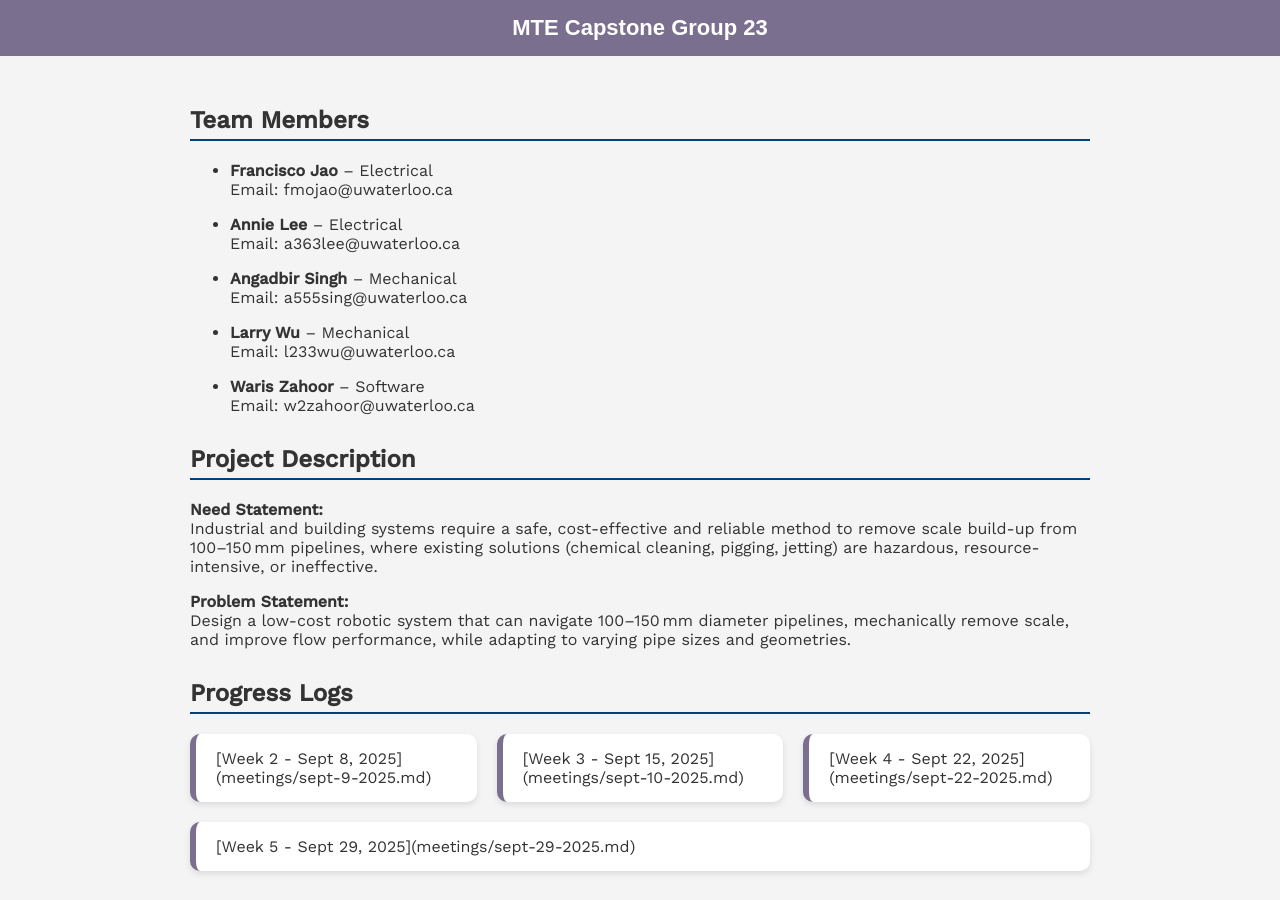
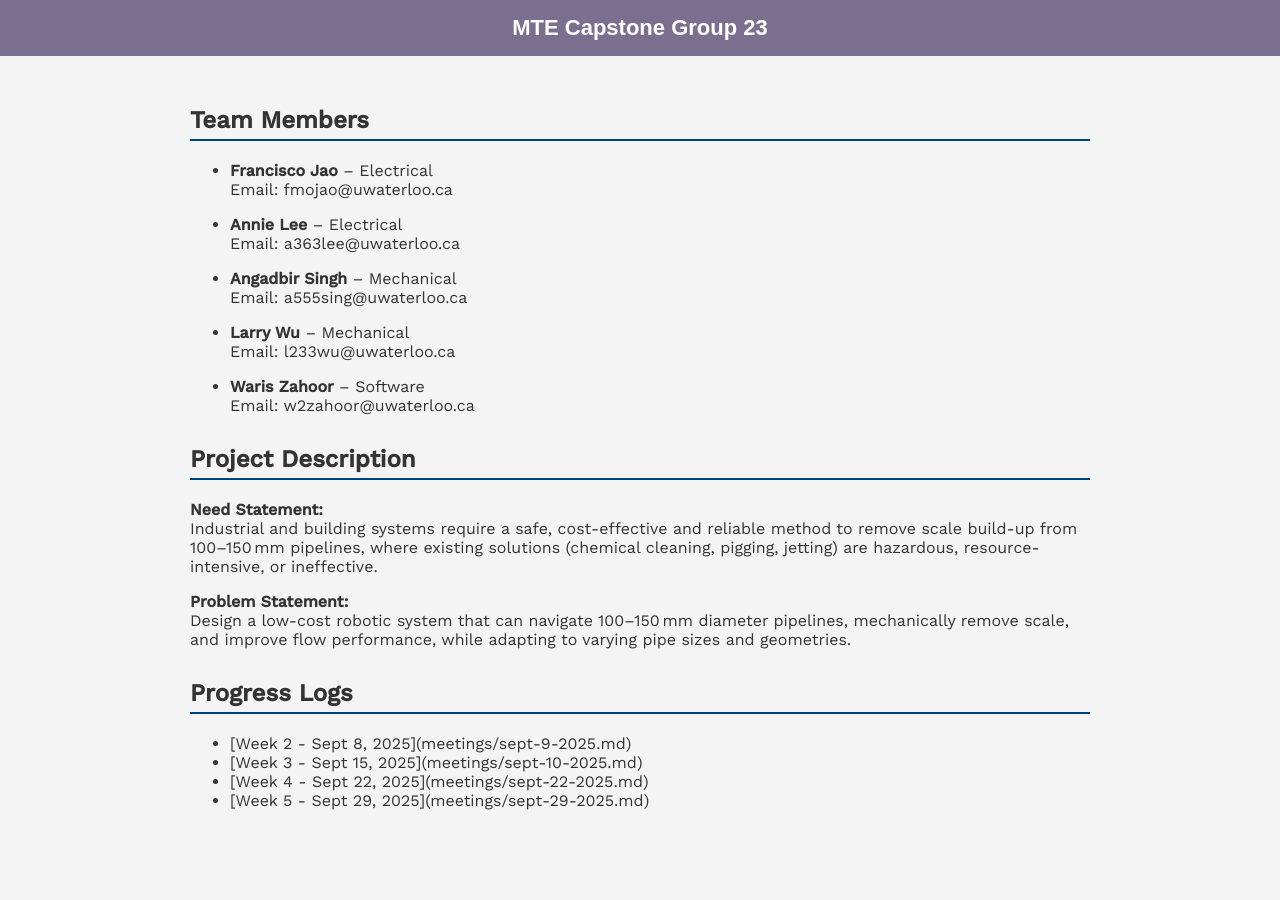
Before and after one commit to warisz/mte-capstone, a Jekyll site: the page built from index.md, in a window 1280 px wide. Built offline with Jekyll 4.4.1, drawn with Linux system fonts in a browser that asks for light colours.

Commit message:
Update default.html

```diff
--- a/_layouts/default.html
+++ b/_layouts/default.html
@@ -1,7 +1,7 @@
 <!doctype html>
 <html lang="en">
   <head>
-    <meta charset="utf-8" />
+    <meta charset="utf-8">
     <title>{{ page.title }}</title>
     <style>
       @import url('https://fonts.googleapis.com/css2?family=Montserrat:wght@600&family=Work+Sans:wght@300;400;500&display=swap');
@@ -13,8 +13,9 @@
         color: #333;
       }
 
+      /* Purple nav bar */
       .navbar {
-        background-color: #7b6f90;
+        background-color: #7b6f90; /* purple shade */
         padding: 15px 20px;
         text-align: center;
       }
@@ -43,56 +44,10 @@
         padding-bottom: 5px;
         margin-top: 30px;
       }
-
-      /* Flex container for progress logs */
-      .progress-logs {
-        display: flex;
-        flex-wrap: wrap;
-        gap: 20px;
-        padding-left: 0;
-        margin: 0;
-        list-style: none;
-        justify-content: flex-start;
-      }
-
-      .progress-logs li {
-        background: white;
-        padding: 15px 20px;
-        border-radius: 10px;
-        box-shadow: 0 3px 6px rgba(0,0,0,0.1);
-        border-left: 6px solid #7b6f90;
-        flex: 1 1 calc(33.333% - 20px);
-        box-sizing: border-box;
-        min-width: 250px; /* Ensures it doesn't get too small */
-        transition: background-color 0.2s ease;
-        list-style: none;
-      }
-
-      .progress-logs li:hover {
-        background-color: #f0e6ff;
-      }
-
-      .progress-logs li a {
-        text-decoration: none;
-        font-weight: 600;
-        color: #7b6f90;
-        font-size: 1.1em;
-      }
-
-      .progress-logs li a:hover {
-        text-decoration: underline;
-      }
-
-      /* Responsive: stack on smaller screens */
-      @media (max-width: 768px) {
-        .progress-logs li {
-          flex: 1 1 100%;
-          min-width: auto;
-        }
-      }
     </style>
   </head>
   <body>
+    <!-- Navigation bar -->
     <div class="navbar">
       <a href="{{ '/' | relative_url }}">MTE Capstone Group 23</a>
     </div>
```
